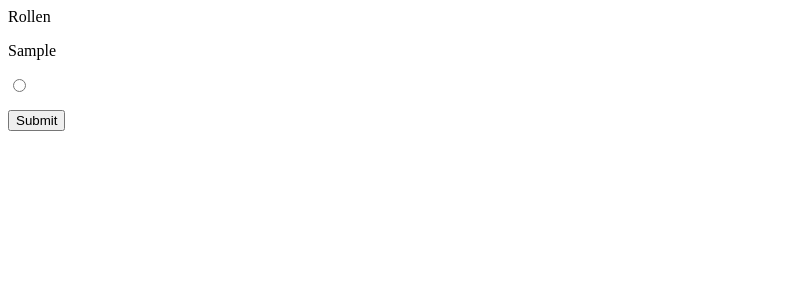
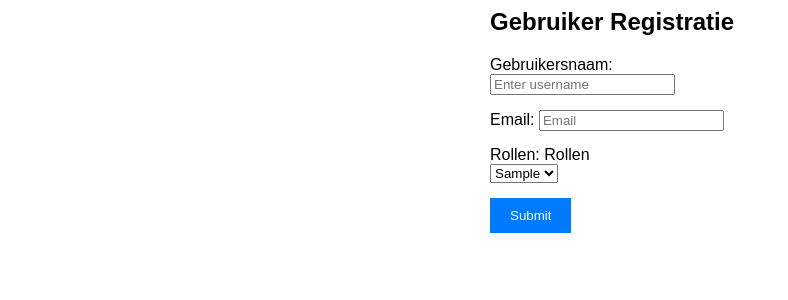
Before and after one commit to Lvanhuijstee/Examenproject, a PHP site: page /roles.php in a window 1280 px wide. Shown: the top 300 px of the page, without its empty margins (0-788 px from the left). Run offline with PHP 8.4, Linux system fonts and the light colour scheme; tables that the repository leaves empty hold one stand-in row (values such as "Sample post").

Commit message:
Roles
Gebruikers maken met een rol, generiek wachtwoord en automatisch geassigned naar een rol ID

```diff
--- a/roles.php
+++ b/roles.php
@@ -1,18 +1,74 @@
 <?php
 include("database.php");
 
+if($_SERVER["REQUEST_METHOD"]=="POST"){
+    $gebruiker = $_POST['username'];
+    $email = $_POST['email'];
+    $wachtwoord = $_POST['password'];
+
+    $rol = $_POST['rollen'];
+
+    $sql = "INSERT INTO gebruiker (Voornaam, Gebruikersnaam, Wachtwoord) VALUES ('$gebruiker', '$email', '$wachtwoord')";
+    mysqli_query($conn, $sql);
+
+    $lastInsertedId = mysqli_insert_id($conn);
+
+    $sqlr = "INSERT INTO rollen_gebruiker (Rollen_id, Gebruiker_id) VALUES ('$rol', '$lastInsertedId') ";
+    mysqli_query($conn, $sqlr);
 
 
 
-
+}
 
 ?>
 
-<html>
+<html lang="en">
 <head>
-
+    <meta charset="UTF-8">
+    <meta name="viewport" content="width=device-width, initial-scale=1.0">
+    <title>User Registration</title>
+    <style>
+        body {
+            font-family: Arial, sans-serif;
+        }
+        .container {
+            width: 300px;
+            margin: 0 auto;
+        }
+        .form-group {
+            margin-bottom: 15px;
+        }
+        .btn {
+            background-color: #007bff;
+            color: white;
+            padding: 10px 20px;
+            border: none;
+            cursor: pointer;
+        }
+        .btn:hover {
+            background-color: #0056b3;
+        }
+    </style>
 </head>
 <body>
+    <div class="container">
+        <h2>Gebruiker Registratie</h2>
+        <form action="roles.php" method="post">
+            <div class="form-group">
+                <label for="username">Gebruikersnaam:</label>
+                <input name="username" type="text" id="username" placeholder="Enter username">
+            </div>
+
+
+            <div class="form-group">
+                <label for="email">Email:</label>
+                <input name="email" type="text" id="email" placeholder="Email">
+                <input name="password" type="hidden" id="password" value="rB0yRKq3p7m0ovY">
+            </div>
+
+
+
+            <div class="form-group">
                 <?php
 
                 $sqlr = "SELECT * FROM rollen";
@@ -20,27 +76,21 @@ include("database.php");
 
                 ?>
 
-    <form action="roles.php" method="post">
+                <label for="rol">Rollen:</label>
                 <label for="">Rollen</label><br>
+                <select name="rollen">
                 <?php while($row = mysqli_fetch_assoc($resultr)){?>
-        <p><?= $row['Rolnaam']?></p>
-        <input type="radio" value="<?= $row['id']?>" name="iets"><br>
+                    <option value="<?= $row['id']; ?>"><?= $row['Rolnaam']; ?></option>
                 <?php }?>
+                </select>
                 <br>
-        <button type="submit">Submit</button>
+            </div>
+            <button type="submit" class="btn">Submit</button>
         </form>
+    </div>
 </body>
 </html>
 
 <?php
-
-if($_SERVER["REQUEST_METHOD"]=="POST"){
-    $rol = $_POST['iets'];
-    $gebruiker = 1;
-
-    $sql = "INSERT INTO rollen_gebruiker (Rollen_id, Gebruiker_id) VALUES ('$rol', '$gebruiker')";
-    mysqli_query($conn, $sql);
-}
-
 mysqli_close($conn);
 ?>
```
Lines whose indentation alone changed are shown as unchanged.
